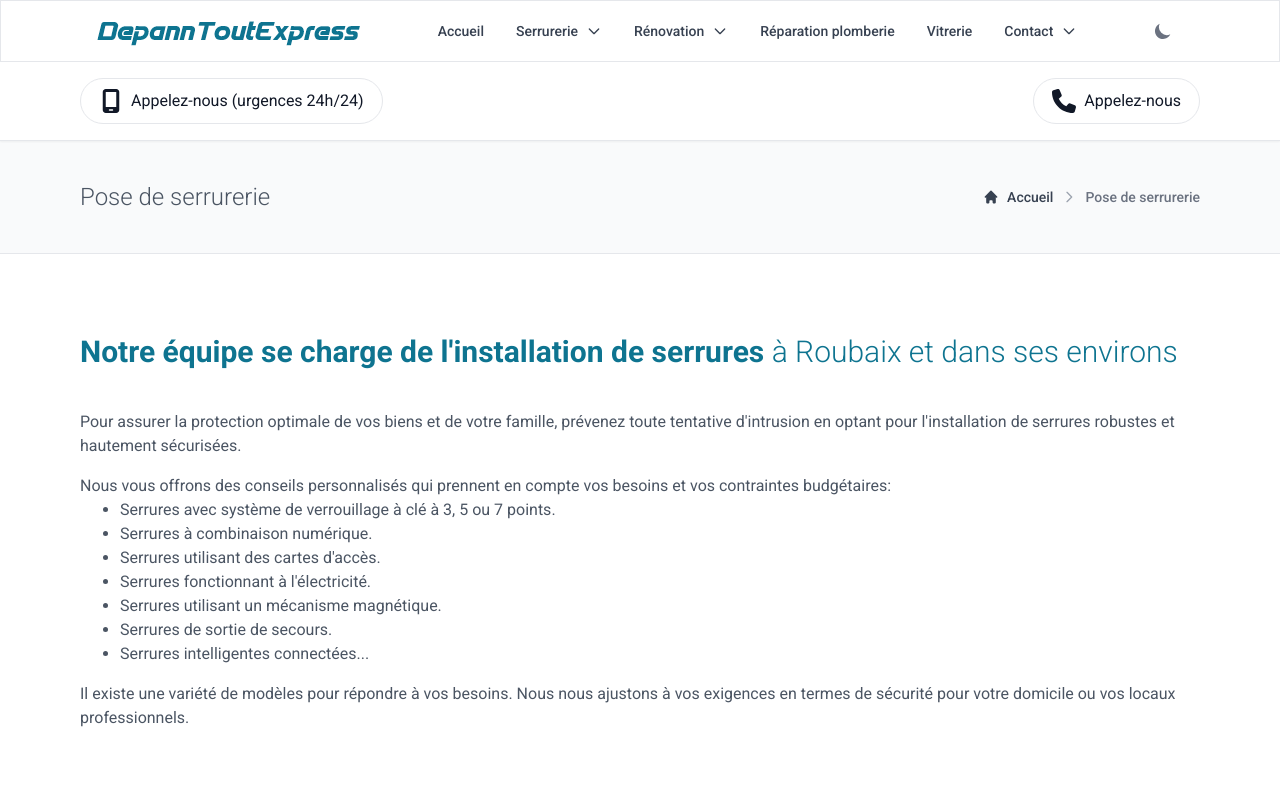
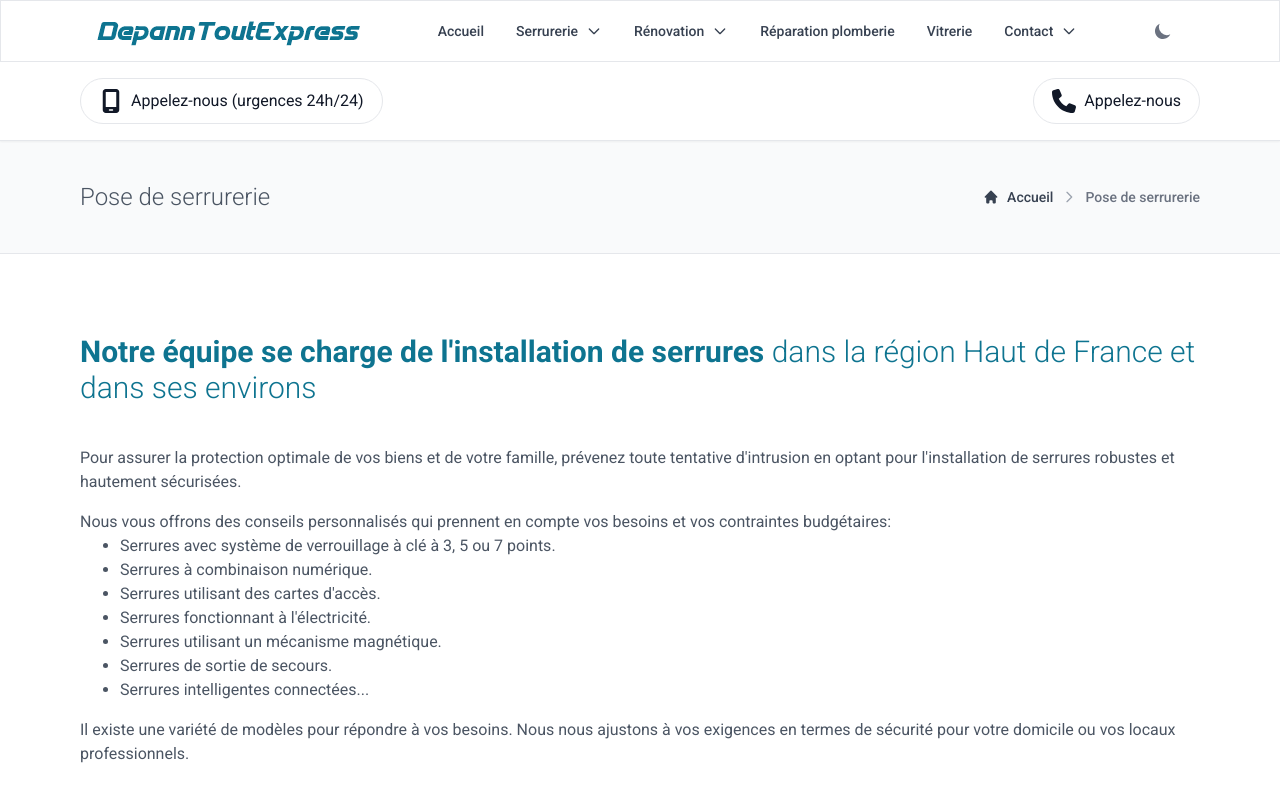
Before and after one commit to momonael221/Depann-Tout-Express, a React (Vite) app: page /pose-serrure in a window 1280 px wide. Shown: the top 800 px of the page. Built offline with nearby package versions, Linux system fonts and the light colour scheme.

Commit message:
editing poseserrure

```diff
--- a/src/Pages/PoseSerrure.tsx
+++ b/src/Pages/PoseSerrure.tsx
@@ -23,7 +23,7 @@ export default function PoseSerrure() {
                 <div className="grid grid-cols-1 gap-10">
                     <div className="col-span-1">
                         <div className="flex flex-col space-y-8">
-                            <h2 className={"text-cyan-700 text-3xl font-bold"}>Notre équipe se charge de l'installation de serrures <span className="font-light">à Roubaix et dans ses environs</span></h2>
+                            <h2 className={"text-cyan-700 text-3xl font-bold"}>Notre équipe se charge de l'installation de serrures <span className="font-light">dans la région Haut de France et dans ses environs</span></h2>
                         </div>
                     </div>
                     <div className="col-span-1 space-y-4">
```
